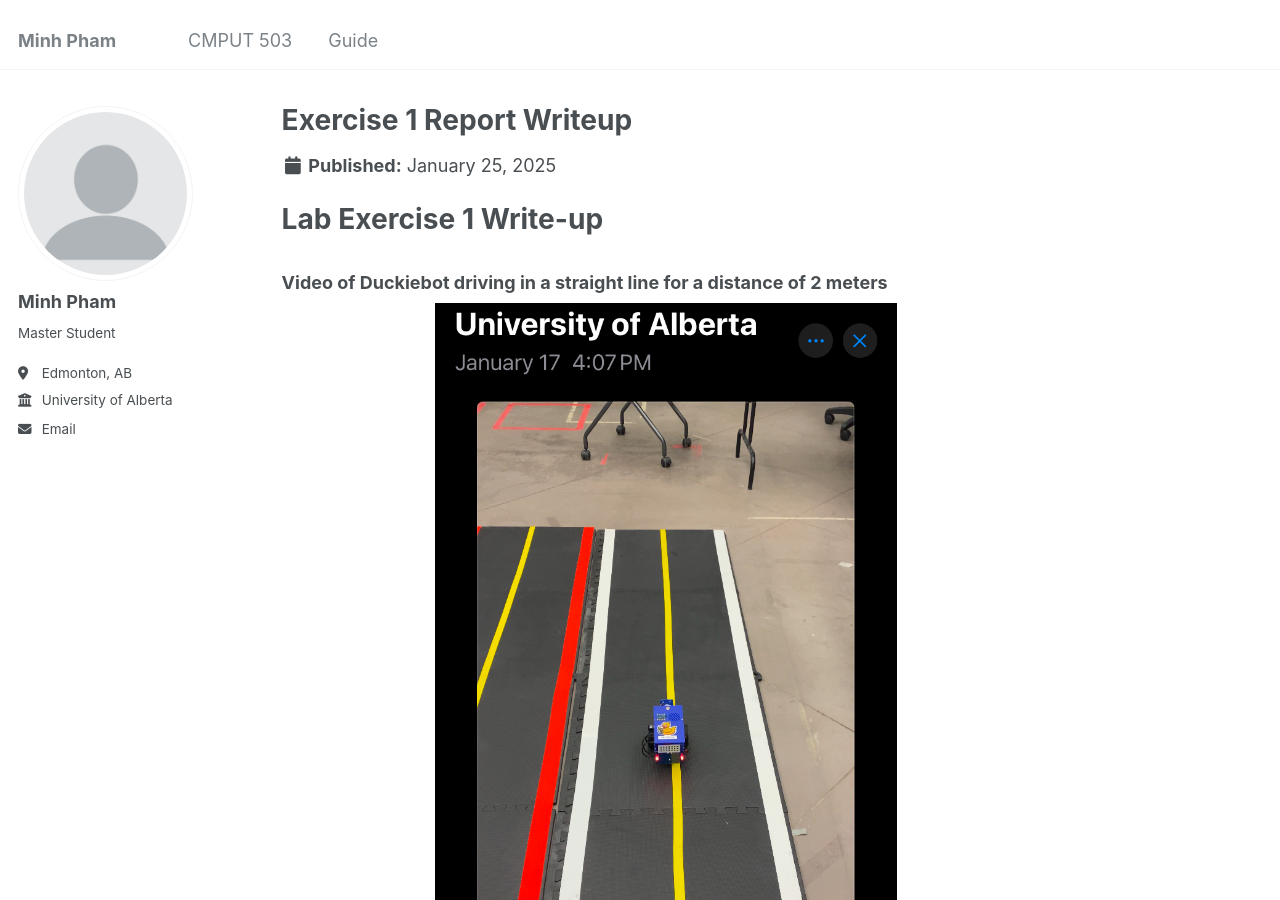
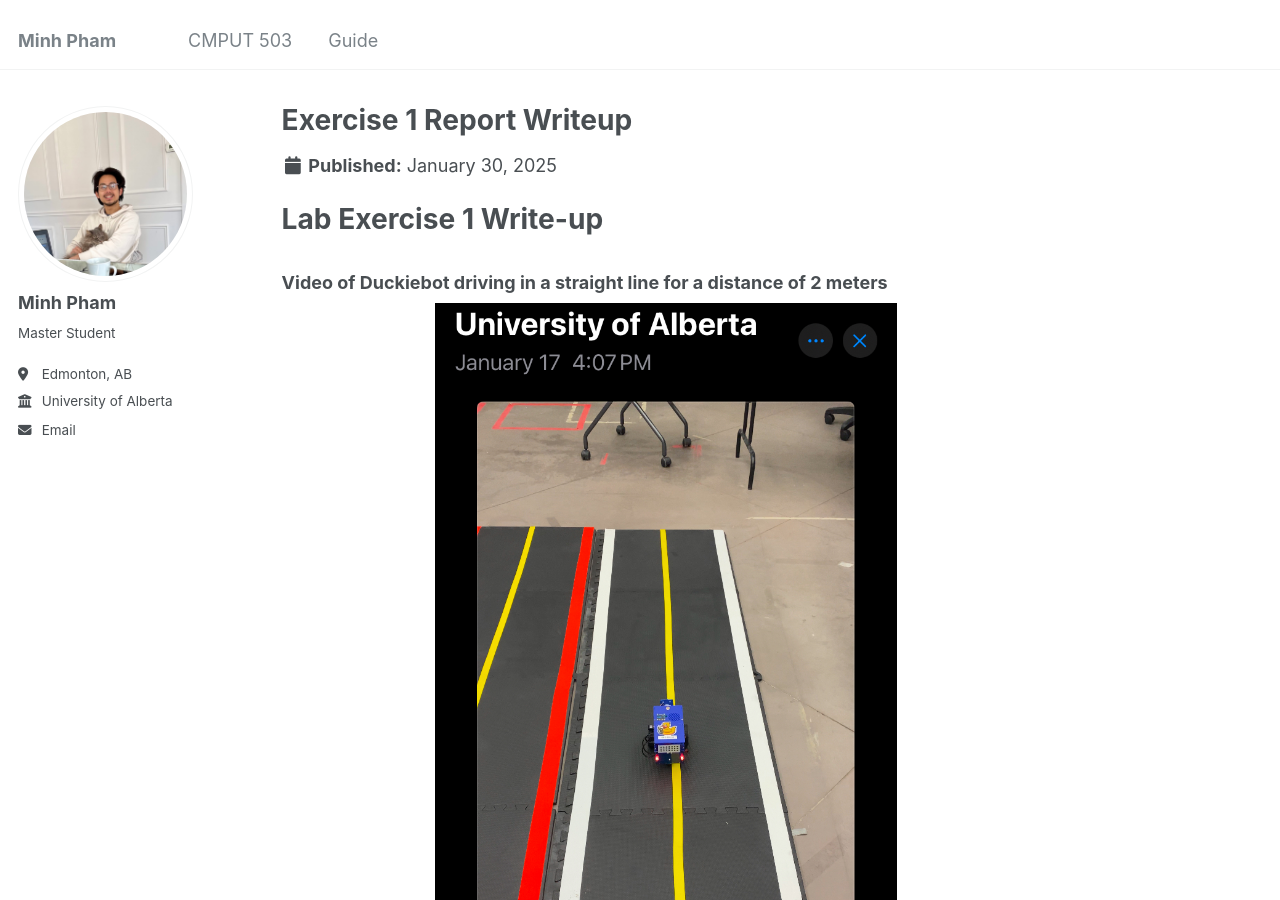
Before and after one commit to phamcnm/phamcnm.github.io, a Jekyll site: the page built from _publications/exercise-1.md, in a window 1280 px wide and 900 px high. Built offline with Jekyll 4.4.1, drawn with Linux system fonts in a browser that asks for light colours.

Commit message:
minor fixes

```diff
--- a/_config.yml
+++ b/_config.yml
@@ -12,16 +12,16 @@ title                    : "Minh Pham"
 title_separator          : "-"
 name                     : &name "Minh Pham"
 description              : &description "personal description"
-url                      : https://academicpages.github.io # the base hostname & protocol for your site e.g. "https://[your GitHub username].github.io"
+url                      : https://phamcnm.github.io # the base hostname & protocol for your site e.g. "https://[your GitHub username].github.io"
 baseurl                  : "" # the subpath of your site, e.g. "/blog"
-repository               : "academicpages/academicpages.github.io"
+repository               : "phamcnm/phamcnm.github.io"
 
 # Site Author - The following control what appear as part of the author content on the side bar.
 #               If a field is blank the icon and link will not appear, otherwise it will be shown.
 #               Additional customization can be done by editing /_includes/author-profile.html
 author:
   # Biographic information
-  avatar           : "profile.png"
+  avatar           : "profile.jpeg"
   name             : "Minh Pham"
   pronouns         : # example: "she/her"
   bio              : "Master Student"
--- a/_publications/exercise-1.md
+++ b/_publications/exercise-1.md
@@ -2,7 +2,7 @@
 title: "Exercise 1 Report Writeup"
 permalink: /publication/exercise-1
 excerpt: 'Exercise 1 Report for class cmput 503: Experimental Mobile Robotics. Due date: Jan 30, 2025'
-date: 2025-01-25
+date: 2025-01-30
 ---
 
 # Lab Exercise 1 Write-up
```
Also changed, not shown: other parts of _publications/exercise-1.md (+1 -1 lines), _data/navigation.yml (+0 -15 lines), _pages/about.md (+1 -1 lines), images/profile.jpeg (added), 4 other files.
